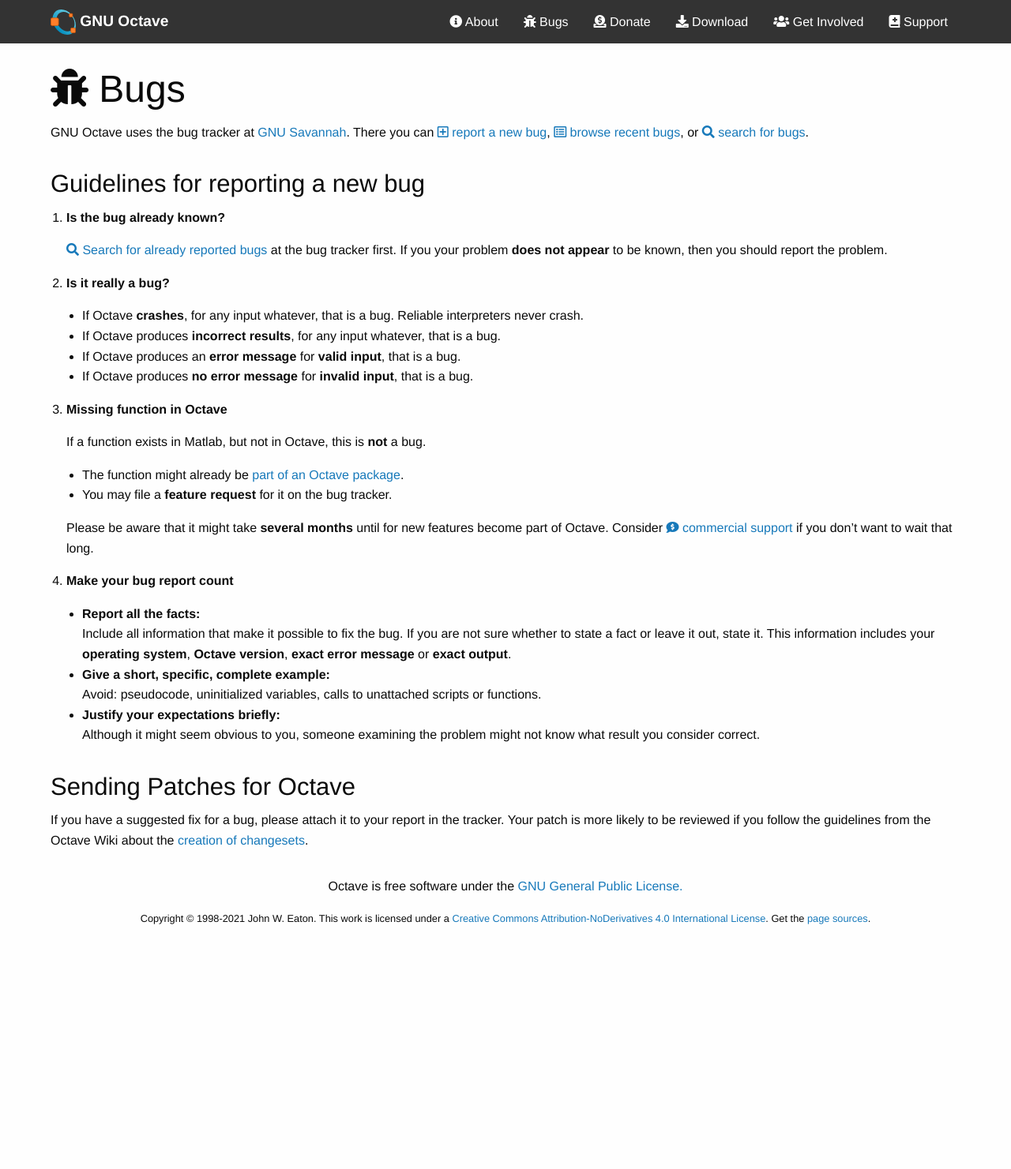
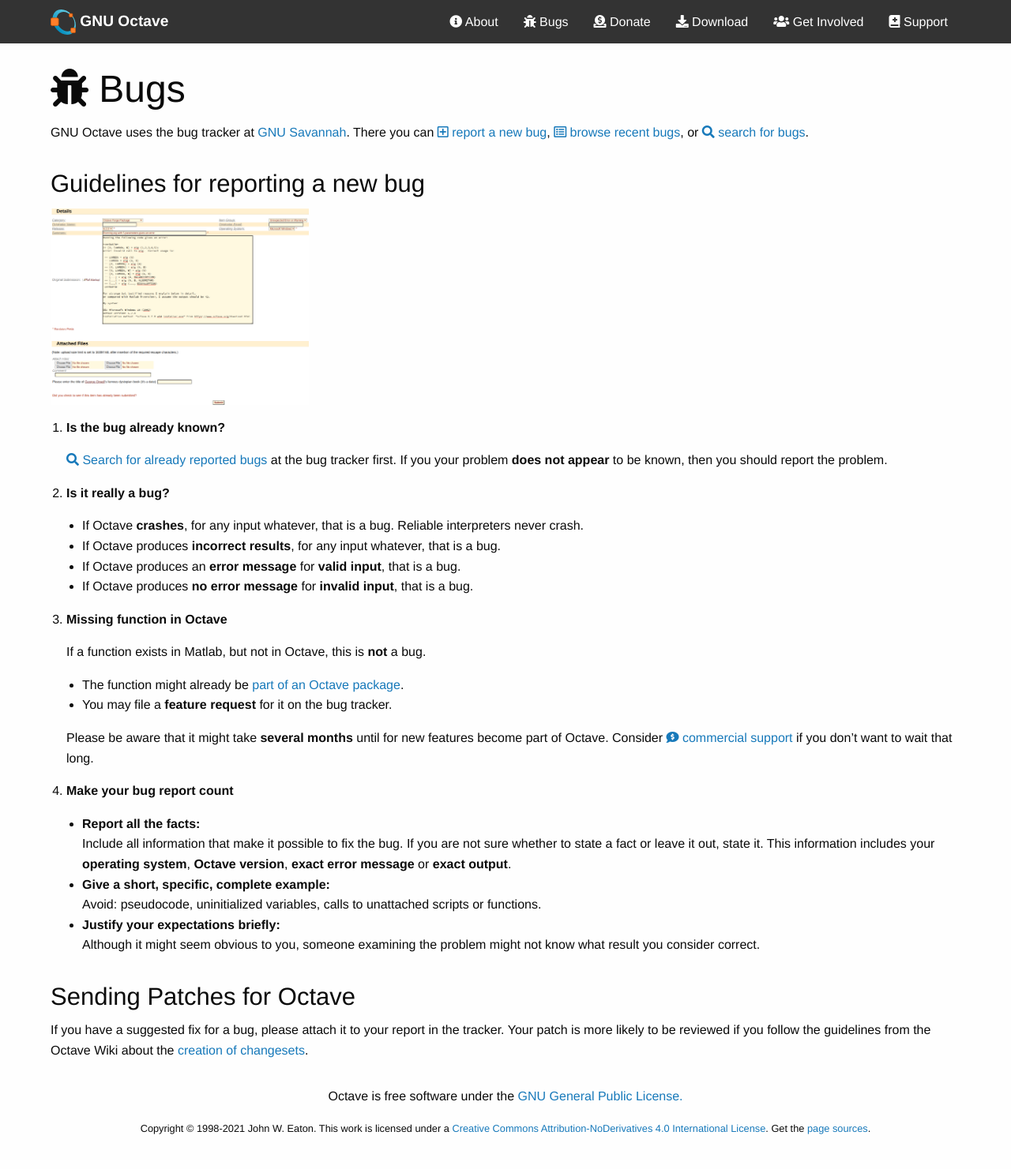
Before and after one commit to gnu-octave/gnu-octave.github.io, a Jekyll site: the page built from pages/menu/bugs.md, in a window 1280 px wide. Shown: the whole page at 79% size. Built offline with Jekyll 4.4.1, drawn with Linux system fonts in a browser that asks for light colours; nearby versions of some CDN libraries; before the commit the page ends 1215 px from its top, so only the background shows below that.

Commit message:
* bugs.md: give an example bug report at Savannah

```diff
--- a/pages/menu/bugs.md
+++ b/pages/menu/bugs.md
@@ -13,6 +13,11 @@
 or [<i class="fas fa-search"></i> search for bugs](https://savannah.gnu.org/bugs/?group=octave&func=search).
 
 ### Guidelines for reporting a new bug
+
+<a href="{{ "/img/savannah_bug_report.png" | relative_url }}">
+  <img src="{{ "/img/savannah_bug_report.png" | relative_url }}"
+        style="max-height: 250px; width: auto;" alt="Savannah bug report">
+</a>
 
 1. **Is the bug already known?**
 
```
Also changed, not shown: img/savannah_bug_report.png (added).
